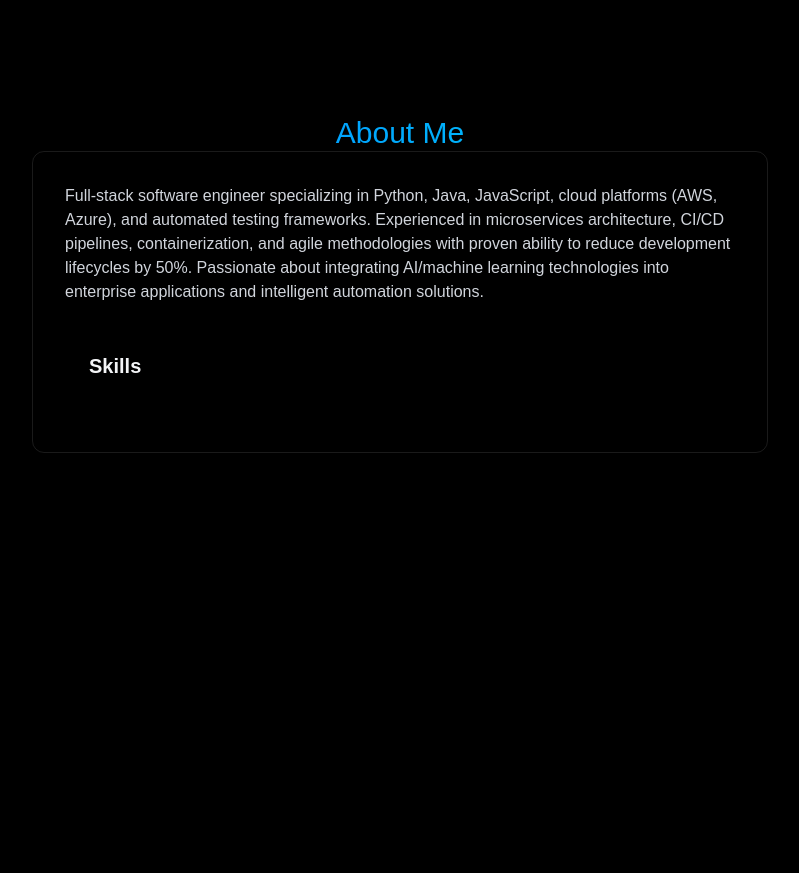
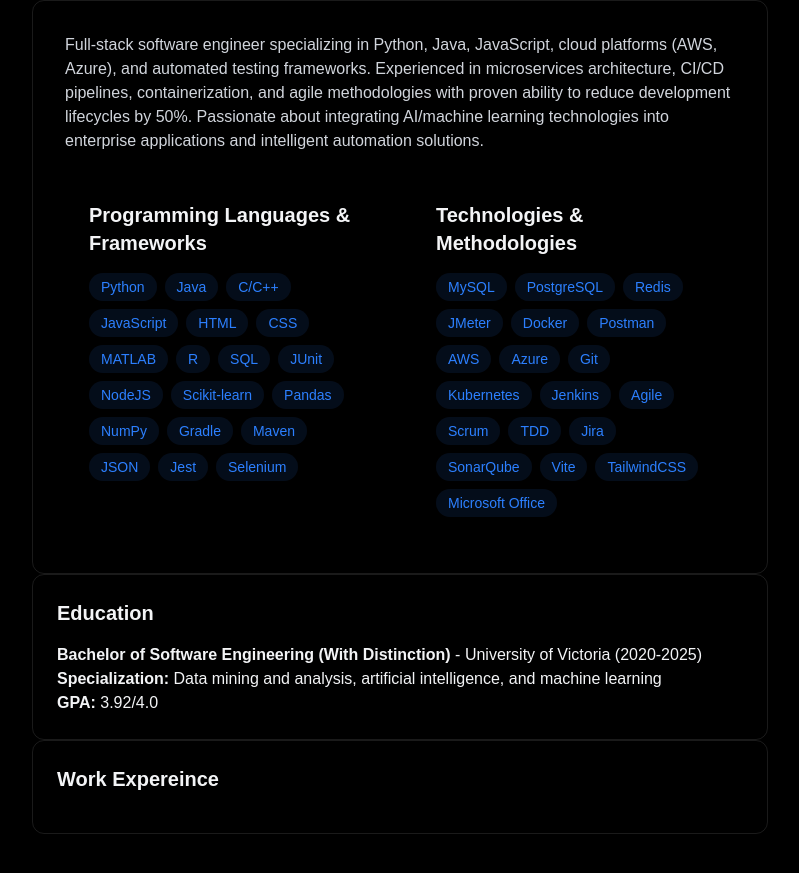
Before and after one commit to ash-raf-codes/portfolio, a React (Vite) app: page / in a window 1280 px wide. Shown: the part 916-1789 px from the top of the page, without its empty margins (240-1039 px from the left). Before the commit the page ends 1600 px from the top, so only its background shows below. Built offline with nearby package versions, Linux system fonts and the light colour scheme.

Commit message:
Working on the about section

```diff
--- a/src/compontents/sections/About.jsx
+++ b/src/compontents/sections/About.jsx
@@ -23,10 +23,57 @@
 
                     <div className="grid grid-cols-1 md:grid-cols-2 gap-6">
                         <div className="rounded-xl p-6 hover:-translate-y-1 transition-all">
-                            <h3 className="text-xl font-bold mb-4">Skills</h3>
+                            <h3 className="text-xl font-bold mb-4">Programming Languages & Frameworks</h3>
+                            <div className="flex flex-wrap gap-2">
+                                {progSkills.map((tech, key) => (
+                                    <span
+                                        className="bg-blue-500/10 text-blue-500 py-1 px-3 rounded-full text-sm hover:bg-blue-500/20 hover:shadow-[0_2px_8px_rgba(59,130,2246,0.2)] transition"
+                                        key={key}
+                                    >
+                                        {tech}
+                                    </span>
+                                ))}
+                            </div>
+                        </div>
+
+                        <div className="rounded-xl p-6 hover:-translate-y-1 transition-all">
+                            <h3 className="text-xl font-bold mb-4">Technologies & Methodologies</h3>
+                            <div className="flex flex-wrap gap-2">
+                                {frameworks.map((tech, key) => (
+                                    <span
+                                        className="bg-blue-500/10 text-blue-500 py-1 px-3 rounded-full text-sm hover:bg-blue-500/20 hover:shadow-[0_2px_8px_rgba(59,130,2246,0.2)] transition"
+                                        key={key}
+                                    >
+                                        {tech}
+                                    </span>
+                                ))}
+                            </div>
                         </div>
                     </div>
                 </div>
+
+                <div className="p-6 rounded-xl border-white/10 border hover:-translate-y-1 transition-all">
+                    <h3 className="text-xl font-bold mb-4">Education</h3>
+                    <ul>
+                        <li>
+                            <strong>Bachelor of Software Engineering (With Distinction)</strong> - University of Victoria (2020-2025)
+                        </li>
+                        <li>
+                            <strong>Specialization:</strong> Data mining and analysis, artificial intelligence, and machine learning
+                        </li>
+                        <li>
+                            <strong>GPA:</strong> 3.92/4.0
+                        </li>
+                    </ul>
+                </div>
+
+
+                 <div className="p-6 rounded-xl border-white/10 border hover:-translate-y-1 transition-all">
+                                <h3 className="text-xl font-bold mb-4">
+                                    Work Expereince
+                                </h3>
+                        </div>
+
             </div>
 
         </section>
```
